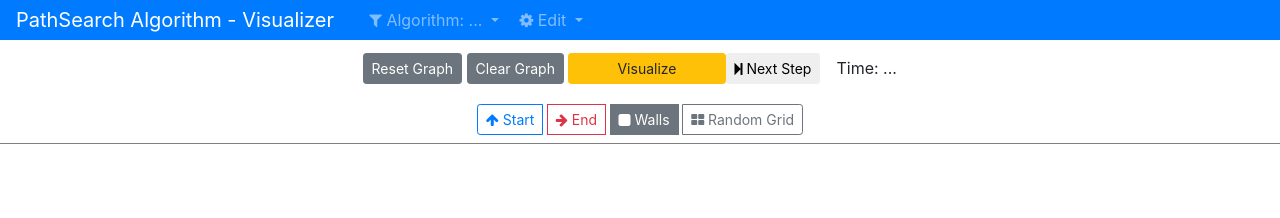
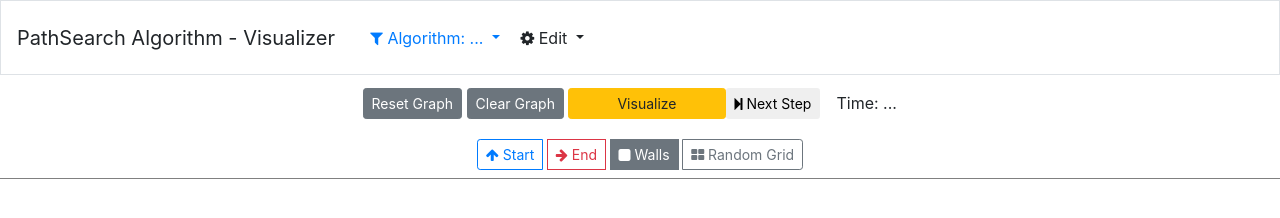
Before and after one commit to shikhar1020jais1/Path-Search-Visualizer, a plain HTML site: page index.html in a window 1280 px wide. Drawn offline with nearby package versions, Linux system fonts and the light colour scheme; a script that the page names is missing.

Commit message:
UI update

```diff
--- a/index.html
+++ b/index.html
@@ -36,8 +36,8 @@
 
 <body>
     <section id="home">
-        <nav class="navbar navbar-expand-lg navbar-dark bg-primary py-0 sticky-top">
-            <a class="navbar-brand d-flex text-white">
+        <nav class="navbar navbar-expand-lg sticky-top navigationbar border">
+            <a class="navbar-brand">
         PathSearch Algorithm - Visualizer &nbsp;
       </a>
             <button class="navbar-toggler p-0" type="button" data-toggle="collapse" data-target="#navbar" aria-controls="navbarSupportedContent" aria-expanded="false" aria-label="Toggle navigation">
@@ -109,44 +109,11 @@
                                 </ul>
                             </li>
 
-                            <!-- <a class="dropdown-item algo-selection" data-algo="unknown"
-                  >Unknown Algorithm</a
-                > -->
-                            <!-- <div class="dropdown-divider"></div>
-                <h6 class="dropdown-header">Upcoming Updates</h6>
-                <a class="dropdown-item disabled" href="#" data-algo="dfsMaze"
-                  >Best First Search</a> -->
+
                         </ul>
                     </li>
                     &nbsp;
-                    <!-- <b data-toggle="tooltip" title="Selected Algorithm">Algo: </b> -->
-                    <!-- <li class="nav-item dropdown">
-              <a
-                class="nav-link dropdown-toggle"
-                id="algo-choice"
-                role="button"
-                data-toggle="dropdown"
-                title="Change Speed"
-                aria-haspopup="true"
-                aria-expanded="false"
-              >
-                <i class="fa fa-tachometer"></i> Speed
-              </a>
-              <div class="dropdown-menu" aria-labelledby="navbarDropdown">
-                <a class="dropdown-item speed-selection" data-speed="Fast">
-                  Fast
-                </a>
-                <a class="dropdown-item speed-selection" data-speed="Medium">
-                  Medium
-                </a>
-                <a class="dropdown-item speed-selection" data-speed="Slow">
-                  Slow
-                </a>
-                <a class="dropdown-item speed-selection" data-speed="Step">
-                  Step Mode
-                </a>
-              </div>
-            </li> -->
+
                     <li class="nav-item dropdown">
                         <a class="nav-link dropdown-toggle" role="button" data-toggle="dropdown">
                             <i class="fa fa-cog"></i> Edit
@@ -165,42 +132,23 @@
                             <div class="p-2 d-none d-md-block">
                                 <div class="input-group input-group-sm">
                                     <div class="input-group-prepend">
-                                        <span class="input-group-text" id="inputGroup-sizing-sm">Columns</span
-                      >
+                                        <span class="input-group-text" id="inputGroup-sizing-sm">Columns</span>
                                     </div>
-                    <input
-                      type="number"
-                      class="form-control"
-                      id="column-count"
-                      min="0"
-                    />
+                                    <input type="number" class="form-control" id="column-count" min="0" />
                                 </div>
                             </div>
                             <!-- boxsize input -->
                             <div class="p-2">
                                 <div class="input-group input-group-sm">
                                     <div class="input-group-prepend">
-                      <span class="input-group-text" id="inputGroup-sizing-sm"
-                        >Box Size</span
-                      >
+                                        <span class="input-group-text" id="inputGroup-sizing-sm">Box Size</span>
                                     </div>
-                    <input
-                      type="number"
-                      class="form-control"
-                      id="box-size"
-                      value="0"
-                      placeholder="0 = auto"
-                      min="10"
-                    />
+                                    <input type="number" class="form-control" id="box-size" value="0" placeholder="0 = auto" min="10" />
                                 </div>
                             </div>
                             <!-- ε-admissible input -->
                             <div class="p-2">
-                  <div
-                    class="input-group input-group-sm"
-                    data-toggle="tooltip"
-                    data-title="Used for weighted heuristic function hw = ε*ha(n)"
-                  >
+                                <div class="input-group input-group-sm" data-toggle="tooltip" data-title="Used for weighted heuristic function hw = ε*ha(n)">
                                     <div class="input-group-prepend">
                                         <span class="input-group-text" id="">ε admissible</span>
                                     </div>
@@ -209,10 +157,6 @@
                             </div>
                         </div>
                     </li>
-                    <!-- <li class="nav-item d-lg-none">
-                    <a class="nav-link" onclick="openFullscreen()">
-                        <i class="fa fa-expand"></i> Toggle Full Screen</a>
-                </li> -->
 
 
                 </ul>
@@ -222,10 +166,6 @@
             <section id="toolbar">
                 <div class="d-flex row justify-content-center px-2">
 
-                    <!-- algorithm name display and clear graph btn -->
-                    <!-- <a class="nav-link " href="#" id="fill-block" role="button" data-toggle="dropdown" title="Create Wall Blocks" aria-haspopup="true" aria-expanded="false" onclick="RandomGrid()">
-                        <i class="fa fa-th-large"></i> Random Grid
-                    </a> -->
                     <div class="pb-0 p-2 d-flex justify-content-center align-items-center">
 
                         <button class="btn btn-sm btn-secondary" id="reset-graph-btn">
@@ -246,13 +186,6 @@
             </a>
 
                     </div>
-
-
-
-
-
-
-
                 </div>
                 <div class="d-flex row justify-content-center px-2">
                     <div class="pb-0 p-2">
--- a/src/style/css/main.css
+++ b/src/style/css/main.css
@@ -13,6 +13,15 @@ body #home {
 nav {
     -ms-touch-action: manipulation;
     touch-action: manipulation;
+}
+
+.navigationbar {
+    background-color: rgb(255, 255, 255);
+    height: 75px;
+}
+
+.navbar-brand {
+    color: red;
 }
 
 .graph {
```
Lines whose indentation alone changed are shown as unchanged.
